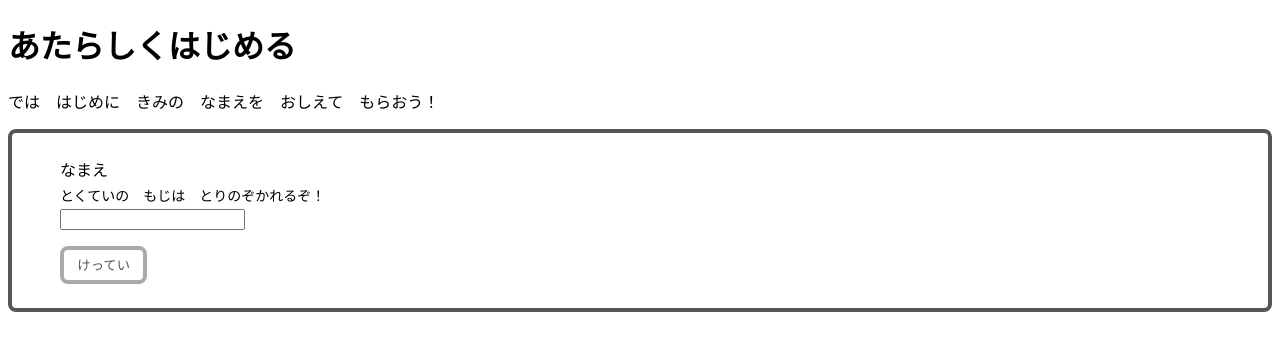
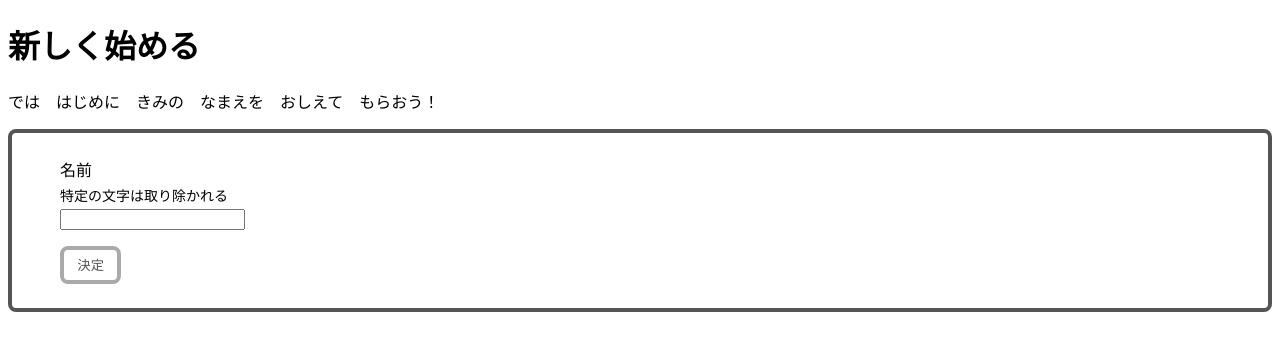
Before and after one commit to ohbashin/hello-world, a Nuxt app: page /new in a window 1280 px wide. Shown: the top 350 px of the page. Built offline with nearby package versions, Linux system fonts and the light colour scheme.

Commit message:
Update new.vue

```diff
--- a/pages/new.vue
+++ b/pages/new.vue
@@ -23,32 +23,17 @@ const { dialog, onOpen, onClose } = useDialog();
 
 <template>
   <div>
-    <h1>あたらしくはじめる</h1>
+    <h1>新しく始める</h1>
     <p>では　はじめに　きみの　なまえを　おしえて　もらおう！</p>
     <form @submit.prevent>
       <div class="item">
-        <label for="name">なまえ</label>
-        <span id="name-description"
-          >とくていの　もじは　とりのぞかれるぞ！</span
-        >
-        <input
-          id="name"
-          v-model="trainerName"
-          aria-describedby="name-description"
-          @keydown.enter="valid && onOpen(true)"
-        />
+        <label for="name">名前</label>
+        <span id="name-description">特定の文字は取り除かれる</span>
+        <input id="name" v-model="trainerName" aria-describedby="name-description" @keydown.enter="valid && onOpen(true)"/>
       </div>
-      <GamifyButton type="button" :disabled="!valid" @click="onOpen(true)"
-        >けってい</GamifyButton
-      >
+      <GamifyButton type="button" :disabled="!valid" @click="onOpen(true)">決定</GamifyButton>
     </form>
-    <GamifyDialog
-      v-if="dialog"
-      id="confirm-submit"
-      title="かくにん"
-      :description="`ふむ・・・　きみは　${safeTrainerName}　と　いうんだな！`"
-      @close="onClose"
-    >
+    <GamifyDialog v-if="dialog" id="confirm-submit" title="確認" :description="`ふむ・・・　きみは　${safeTrainerName}　と　いうんだな！`" @close="onClose">
       <GamifyList :border="false" direction="horizon">
         <GamifyItem>
           <GamifyButton @click="onClose">いいえ</GamifyButton>
```
